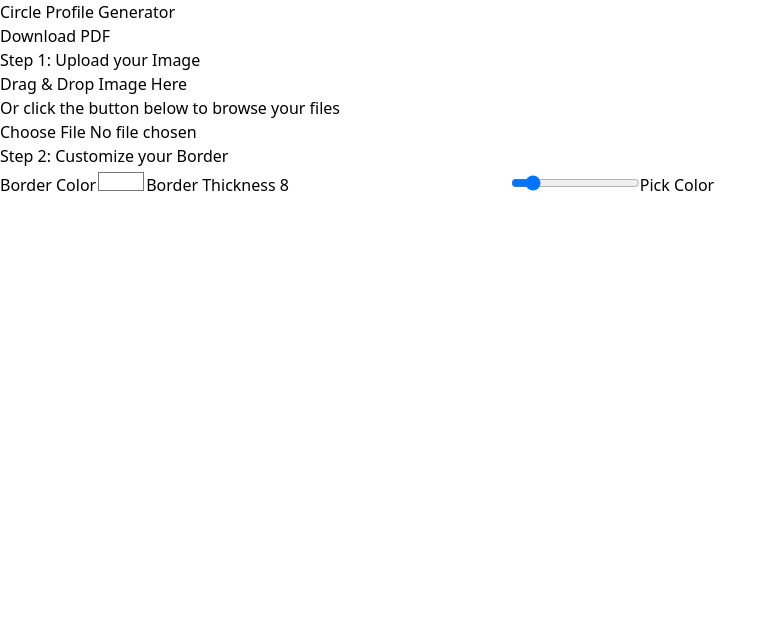
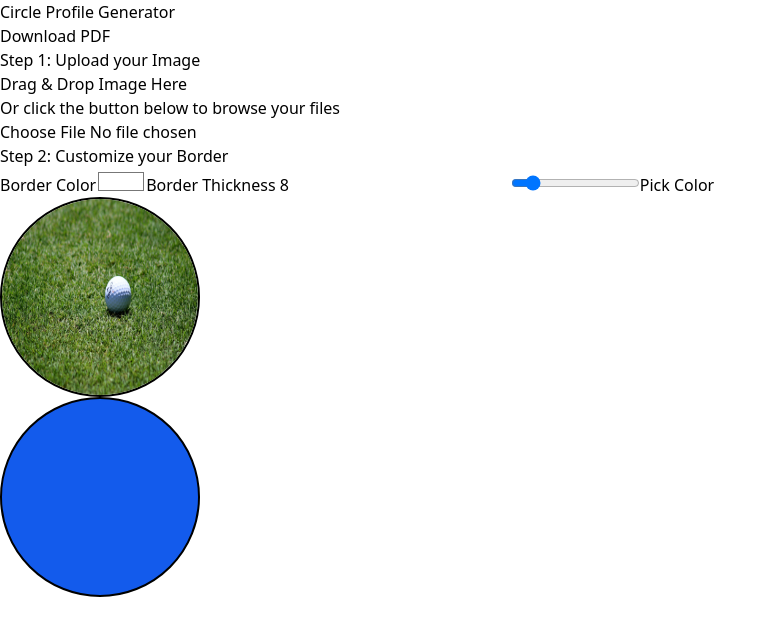
Before and after one commit to StewardRighteous/logo_cropper_with_background, a React (Vite) app: page / in a window 1280 px wide. Shown: the top 636 px of the page, without its empty margins (0-777 px from the left). Built offline with nearby package versions, Linux system fonts and the light colour scheme.

Commit message:
add logo generator

```diff
--- a/src/App.jsx
+++ b/src/App.jsx
@@ -1,4 +1,9 @@
-import { Header, ImageUploadCard, ColorChooser } from "./ui/barrel";
+import {
+  Header,
+  ImageUploadCard,
+  ColorChooser,
+  LogoGenerator,
+} from "./ui/barrel";
 
 function App() {
   return (
@@ -6,6 +11,7 @@ function App() {
       <Header></Header>
       <ImageUploadCard></ImageUploadCard>
       <ColorChooser></ColorChooser>
+      <LogoGenerator></LogoGenerator>
     </>
   );
 }
--- a/src/style.css
+++ b/src/style.css
@@ -10,3 +10,11 @@
 .material-symbols-outlined {
   font-variation-settings: "FILL" 0, "wght" 400, "GRAD" 0, "opsz" 24;
 }
+
+.circle{
+  border-radius: 50%;
+  width: 200px;
+  height: 200px;
+  background-color: #135bec;
+  border: 2px solid ;
+}
--- /dev/null
+++ b/src/ui/LogoGenerator.jsx
@@ -0,0 +1,8 @@
+export default function LogoGenerator() {
+  return (
+    <>
+      <img className="circle" src="/test.jpg" alt="" />
+      <div className="circle"></div>
+    </>
+  );
+}
--- a/src/ui/barrel.jsx
+++ b/src/ui/barrel.jsx
@@ -1,5 +1,6 @@
 import Header from "./Header";
 import ImageUploadCard from "./ImageUploadCard";
 import ColorChooser from "./ColorChooser";
+import LogoGenerator from "./LogoGenerator";
 
-export { Header, ImageUploadCard, ColorChooser };
+export { Header, ImageUploadCard, ColorChooser, LogoGenerator };
```
